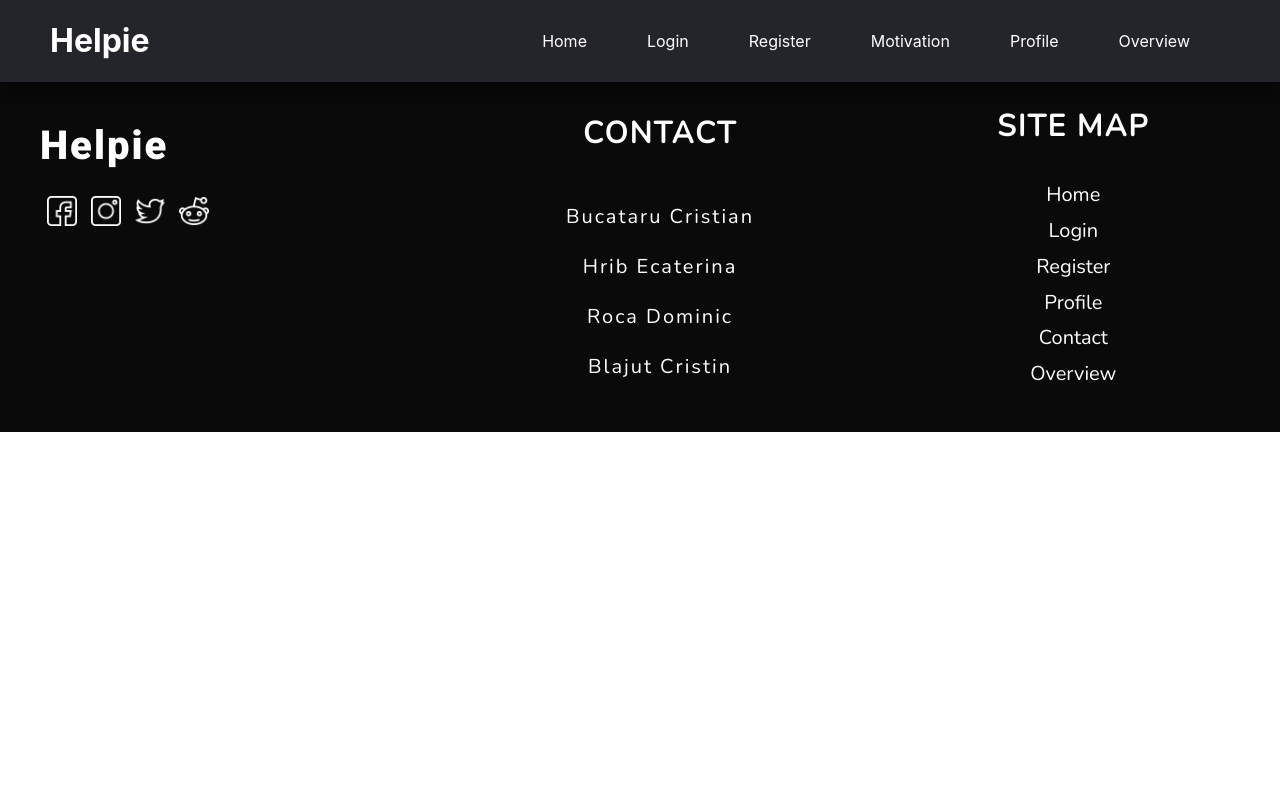
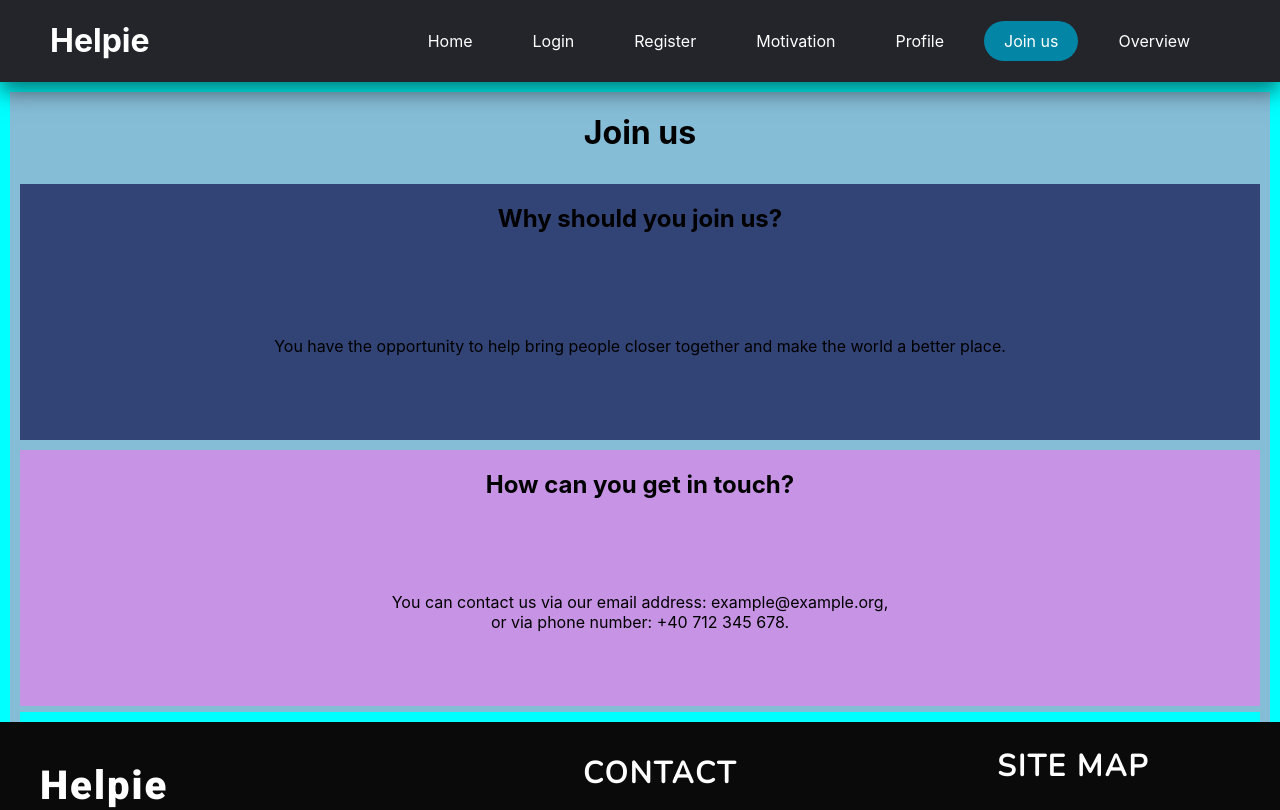
Before and after one commit to cristibctr/FrontEnd-Team2, a React (Create React App) app: page /join in a window 1280 px wide. Shown: the top 810 px of the page. Built offline with nearby package versions, Linux system fonts and the light colour scheme.

Commit message:
added JoinUs page

```diff
--- a/src/App.js
+++ b/src/App.js
@@ -8,6 +8,7 @@ import Register from "./Register"
 import Profile from "./Profile"
 import ContactPage from "./ContactPage"
 import Motivation from "./Motivation"
+import Join from "./Join"
 
 import { BrowserRouter as Router, Switch, Route } from "react-router-dom";
 
@@ -21,6 +22,7 @@ const App = () => {
                 <Route exact path="/register" component={Register} />
                 <Route exact path="/profile" component={Profile} />
                 <Route exact path="/motivation" component={Motivation} />
+                <Route exact path="/join" component={Join} />
                 <Route exact path="/overview" component={Overview} />
                 <Route exact path="/ContactPage" component={ContactPage} />
             </Switch>
--- /dev/null
+++ b/src/Join.js
@@ -0,0 +1,25 @@
+import React from "react";
+import styles from "./styles/Join.css"
+
+const Join = () => {
+    return (
+        <div id="body">
+                <h1 id="title">Join us</h1>
+                <article id="main">
+                    <section id="first">
+                        <h2>Why should you join us?</h2>
+                            <p>You have the opportunity to help bring people closer together and make the world a better place.</p>
+                    </section>
+                    <section id="second">
+                        <h2>How can you get in touch?</h2>
+                            <p>You can contact us via our email address: example@example.org,<br/>
+                            or via phone number: +40 712 345 678.
+                            </p>
+                    </section>
+
+                </article>
+        </div >
+    )
+}
+
+export default Join;
--- a/src/Nav.js
+++ b/src/Nav.js
@@ -7,6 +7,7 @@ const navItems = [
   { title: "Register", url: "/register" },
   { title: "Motivation", url: "/motivation" },
   { title: "Profile", url: "/profile" },
+  { title: "Join us", url: "/join" },
   { title: "Overview", url: "/overview" },
 ];
 
--- /dev/null
+++ b/src/styles/Join.css
@@ -0,0 +1,38 @@
+#body{
+  background-color: rgb(133, 188, 214);
+  border: 10px solid;
+  border-color: aqua;
+  height: 50vw;
+}
+
+#main{
+  display: grid;
+  grid-template-columns: 1fr 1fr;
+  grid-template-rows: 1fr 1fr 1fr;
+  column-gap: 10px;
+  row-gap: 10px;
+  border: 10px solid;
+  border-color: rgb(133, 188, 214);
+}
+
+#title{
+  text-align: center;
+}
+
+#first{
+  display:grid;
+  text-align: center;
+  height: 20vw;
+  grid-column-start: 1;
+  grid-column-end: 3;
+  background-color: rgba(16, 16, 78, 0.7);
+}
+
+#second{
+  display:grid;
+  text-align: center;
+  height: 20vw;
+  grid-column-start: 1;
+  grid-column-end: 3;
+  background-color: rgba(228, 131, 236, 0.7);
+}
```
